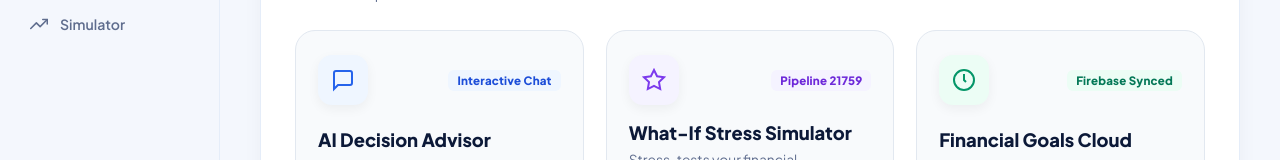
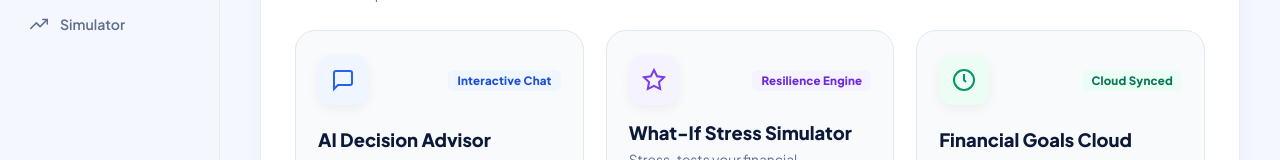
Before and after one commit to prerna7506/AI-Hackathon, an Angular app in the folder finincial-advisor/: page /dashboard in a window 1280 px wide. Shown: the part 270-430 px from the top of the page. Built offline with nearby package versions, Linux system fonts and the light colour scheme; no server answers.

Commit message:
feat: add HTML templates for simulator, dashboard, and financial goals components

```diff
--- a/finincial-advisor/src/app/components/dashboard/dashboard.html
+++ b/finincial-advisor/src/app/components/dashboard/dashboard.html
@@ -63,7 +63,7 @@
           <div class="feature-icon-box icon-purple">
             <svg width="24" height="24" viewBox="0 0 24 24" fill="none" stroke="currentColor" stroke-width="2"><path d="M12 2l3.09 6.26L22 9.27l-5 4.87 1.18 6.88L12 17.77l-6.18 3.25L7 14.14 2 9.27l6.91-1.01L12 2z"/></svg>
           </div>
-          <span class="card-badge badge-purple">Pipeline 21759</span>
+          <span class="card-badge badge-purple">Resilience Engine</span>
         </div>
 
         <div class="feature-info">
@@ -91,7 +91,7 @@
           <div class="feature-icon-box icon-green">
             <svg width="24" height="24" viewBox="0 0 24 24" fill="none" stroke="currentColor" stroke-width="2"><circle cx="12" cy="12" r="10"/><polyline points="12 6 12 12 14 14"/></svg>
           </div>
-          <span class="card-badge badge-green">Firebase Synced</span>
+          <span class="card-badge badge-green">Cloud Synced</span>
         </div>
 
         <div class="feature-info">
--- a/finincial-advisor/src/app/components/financial-goals/financial-goals.html
+++ b/finincial-advisor/src/app/components/financial-goals/financial-goals.html
@@ -5,22 +5,22 @@
       <div class="title-with-badge">
         <h1 class="page-title">Financial Goals</h1>
         @if (authService.isLoggedIn()) {
-          <div class="cloud-badge logged-in" title="Your goals are securely stored in Firebase Cloud Firestore">
+          <div class="cloud-badge logged-in" title="Your goals are securely synchronized with live cloud backup">
             <span class="pulse-dot"></span>
             <svg width="14" height="14" viewBox="0 0 24 24" fill="none" stroke="currentColor" stroke-width="2.2"><path d="M18 10h-1.26A8 8 0 1 0 9 20h9a5 5 0 0 0 0-10z"/></svg>
-            <span>Firebase Synced</span>
+            <span>Live Cloud Sync</span>
             @if (goalsService.isSyncing()) {
               <span class="sync-state">• Saving...</span>
             }
           </div>
         } @else {
-          <button class="cloud-badge guest" (click)="openAuthModal()" title="Click to log in and sync your goals to Firebase Cloud across all devices">
+          <button class="cloud-badge guest" (click)="openAuthModal()" title="Click to log in and sync your goals across all devices">
             <svg width="14" height="14" viewBox="0 0 24 24" fill="none" stroke="currentColor" stroke-width="2"><path d="M18 10h-1.26A8 8 0 1 0 9 20h9a5 5 0 0 0 0-10z"/></svg>
-            <span>Local Mode • Click to Sync to Firebase</span>
+            <span>Local Mode • Click to Sync to Cloud</span>
           </button>
         }
       </div>
-      <p class="page-subtitle">Track, customize, and manage your wealth accumulation milestones in real-time with AI & Firebase Cloud.</p>
+      <p class="page-subtitle">Track, customize, and manage your wealth accumulation milestones in real-time with AI & Cloud Sync.</p>
     </div>
 
     <div class="header-actions">
@@ -35,7 +35,7 @@
   @if (goalsService.isLoading()) {
     <div class="loading-state">
       <div class="spinner"></div>
-      <p>Syncing goals from Firebase Firestore...</p>
+      <p>Syncing goals from cloud storage...</p>
     </div>
   } @else {
     <!-- Dashboard Main Grid -->
--- a/finincial-advisor/src/app/components/simulator/simulator.html
+++ b/finincial-advisor/src/app/components/simulator/simulator.html
@@ -22,7 +22,7 @@
           [class.btn-loading]="isAnalyzing"
           (click)="analyzeWithAava()"
           [disabled]="isAnalyzing"
-          title="Analyze simulation with Aava AI (Pipeline 21759)"
+          title="Analyze simulation with Aava AI Resilience Engine"
         >
           <div class="sparkle-icon">
             @if (isAnalyzing) {
@@ -291,7 +291,7 @@
               </div>
               <div class="panel-header-titles">
                 <h3 class="panel-title">Financial Preparedness Report</h3>
-                <span class="panel-subtitle">Pipeline 21759 • {{ selectedScenario.title }} Stress Test</span>
+                <span class="panel-subtitle">AI Resilience Engine • {{ selectedScenario.title }} Stress Test</span>
               </div>
             </div>
 
```
